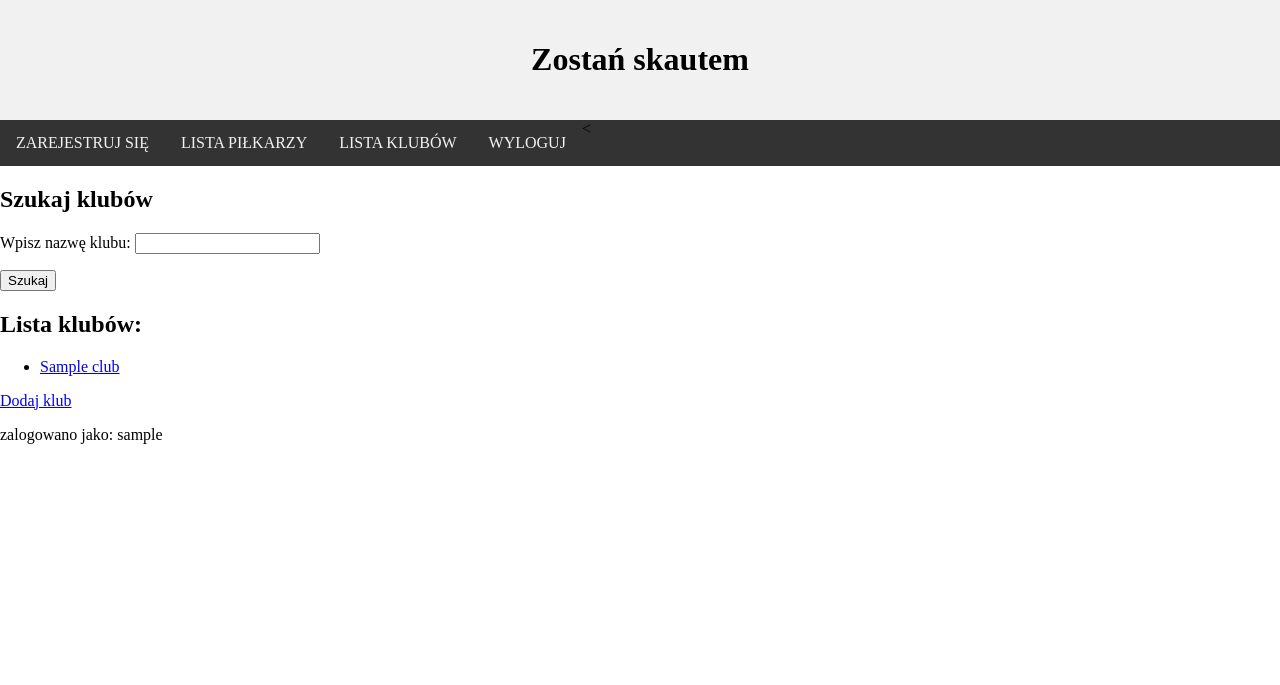
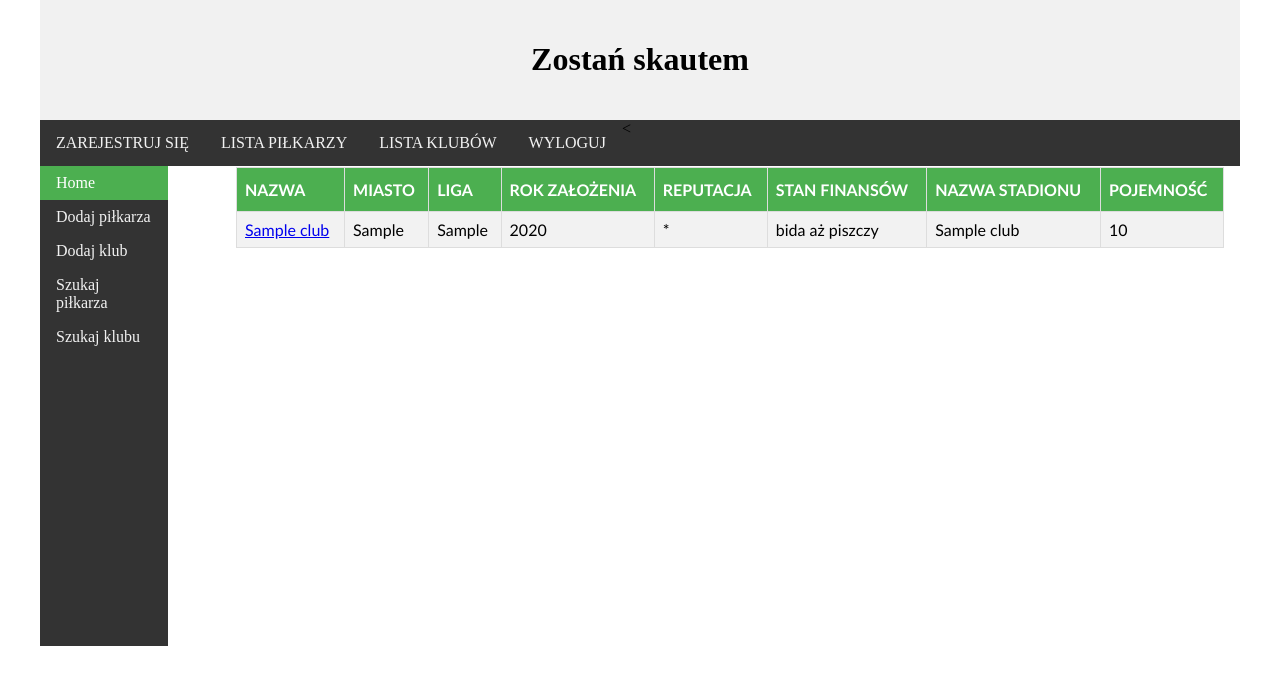
Before and after one commit to MicKrajewski/Projekt_koncowy, a Django app: page /clubs/ in a window 1280 px wide. Shown: the top 685 px of the page. Run offline with Django 3.2, Linux system fonts and the light colour scheme; a user stored in the database is signed in; tables that the repository leaves empty hold one stand-in row (values such as "Sample post").

Commit message:
version 1.8 ładne tableki

```diff
--- a/Zostan_scoutem/Scout/static/css/style.css
+++ b/Zostan_scoutem/Scout/static/css/style.css
@@ -4,6 +4,9 @@
 
 body {
   margin: 0;
+  width: 1200px;
+  margin-left: auto;
+  margin-right: auto;
 }
 
 /* Style the header */
@@ -35,6 +38,34 @@
     color: black;
 }
 
+
+.backnav {
+    list-style-type: none;
+    margin: 0;
+    padding: 0;
+    width: 10%;
+    background-color: #333;
+    position: fixed;
+    height: 60%;
+    overflow: auto;
+}
+
+.backnav li a {
+    display: block;
+    color: #f2f2f2;
+    padding: 8px 16px;
+    text-decoration: none;
+}
+
+.backnav li a.active {
+    background-color: #4CAF50;
+    color: white;
+}
+
+.backnav li a:hover:not(.active) {
+    background-color: #555;
+    color: white;
+}
 /*body {*/
     /*background-color: #f5f5f5;*/
 	/*color: black;*/
--- a/Zostan_scoutem/Scout/templates/base.html
+++ b/Zostan_scoutem/Scout/templates/base.html
@@ -7,44 +7,6 @@
         <link rel="stylesheet" href="{% static 'css/style.css' %}">
 
     </head>
-    <style>
-* {
-    box-sizing: border-box;
-}
-
-body {
-  margin: 0;
-}
-
-/* Style the header */
-.header {
-    background-color: #f1f1f1;
-    padding: 20px;
-    text-align: center;
-}
-
-/* Style the top navigation bar */
-.topnav {
-    overflow: hidden;
-    background-color: #333;
-}
-
-/* Style the topnav links */
-.topnav a {
-    float: left;
-    display: block;
-    color: #f2f2f2;
-    text-align: center;
-    padding: 14px 16px;
-    text-decoration: none;
-}
-
-/* Change color on hover */
-.topnav a:hover {
-    background-color: #ddd;
-    color: black;
-}
-</style>
 
 
     <body>
@@ -65,18 +27,27 @@
                 {% endif %}
         </div>
 
+    <div class="backnav">
+        <li><a class="active" href="">Home</a></li>
+        <li><a href="/add-player">Dodaj piłkarza</a></li>
+        <li><a href="/add-club">Dodaj klub</a></li>
+        <li><a href="/search-player">Szukaj piłkarza</a></li>
+        <li><a href="/search-club">Szukaj klubu</a></li>
+    </div>
 
+    <div style="margin-left:15%;padding:1px 16px;height:100%;">
         {% block content %}
         {% endblock %}
+    </div>
 
-    <footer>
-            <p>
-                 {% if user.is_authenticated %}
-                    zalogowano jako: {{ user }}
+    <!--<footer>-->
+            <!--<p>-->
+                 <!--{% if user.is_authenticated %}-->
+                    <!--zalogowano jako: {{ user }}-->
 
-                {% endif %}
-            </p>
-        </footer>
+                <!--{% endif %}-->
+            <!--</p>-->
+        <!--</footer>-->
 
 
     </body>
--- a/Zostan_scoutem/Scout/templates/clubs.html
+++ b/Zostan_scoutem/Scout/templates/clubs.html
@@ -1,27 +1,48 @@
 {% extends "base.html" %}
 
 {% block content %}
-<h2>Szukaj klubów</h2>
-<form method="POST">
-{{ form.as_p }}
-{% csrf_token %}
-<button type="submit">Szukaj</button>
-</form>
 
-<h2>Lista klubów:</h2>
-<ul>
+<div style="overflow-x:auto;">
+<table id="customers">
+    <tr>
+        <th scope="col">NAZWA</th>
+        <th scope="col">MIASTO</th>
+        <th scope="col">LIGA</th>
+        <th scope="col">ROK ZAŁOŻENIA</th>
+        <th scope="col">REPUTACJA</th>
+        <th scope="col">STAN FINANSÓW</th>
+        <th scope="col">NAZWA STADIONU</th>
+        <th scope="col">POJEMNOŚĆ</th>
+
+    </tr>
     {% for element in clubs %}
-            <li><a href="/club/{{ element.id }}">{{ element.name }}</a></li>
 
-            {% endfor %}
-</ul>
-<ul>
-{% for name in result %}
-    <li><a href="/club/{{ name.id }}">{{ name.name }}</a></li>
+    <tr>
+      <td><a href="/club/{{ element.id }}">{{ element.name }}</a></td>
+      <td>{{ element.city }}</td>
+      <td>{{ element.league }}</td>
+      <td>{{ element.year }}</td>
+      <td>{{ element.get_reputation_display }}</td>
+      <td>{{ element.get_money_display }}</td>
+      <td>{{ element.arena_name }}</td>
+      <td>{{ element.arena_capacity }}</td>
+    </tr>
+
+
     {% endfor %}
-</ul>
 
-<a href="/add-club">Dodaj klub</a>
+</table>
+
+
+
+<!--<ul>-->
+    <!--{% for element in clubs %}-->
+            <!--<li><a href="/club/{{ element.id }}">{{ element.name }}</a></li>-->
+
+            <!--{% endfor %}-->
+<!--</ul>-->
+
+
 
 
 {% endblock %}
--- a/Zostan_scoutem/Scout/views.py
+++ b/Zostan_scoutem/Scout/views.py
@@ -32,6 +32,23 @@
             return HttpResponse("Nie da się!")
 
 
+class SearchClubView(View):
+
+    def get(self, request):
+        form = ClubSearchForm()
+        clubs = Club.objects.all().order_by("name")
+        return render(request, "search-club.html", {"clubs":clubs, "form": form})
+
+    def post(self, request):
+        form = ClubSearchForm(request.POST)
+        if form.is_valid():
+            name = form.cleaned_data['name']
+            result = Club.objects.filter(name__icontains=name)
+        # else:
+        #     return render(request, "players.html", {"form": PlayerSearchForm(), "msg": "Nie ma takiego piłkarza w bazie"})
+        return render(request, "search-club.html", {"form": form, "result": result})
+
+
 class ClubIdView(View):
     def get(self, request, id):
         club = get_object_or_404(Club, pk=id)
@@ -59,6 +76,14 @@
         players = Player.objects.all().order_by("last_name")
         return render(request, "players.html", {"players": players, "form": form})
 
+
+class SearchPlayerView(View):
+
+    def get(self, request):
+        form = PlayerSearchForm()
+        players = Player.objects.all().order_by("last_name")
+        return render(request, "search-player.html", {"players": players, "form": form})
+
     def post(self, request):
         form = PlayerSearchForm(request.POST)
         if form.is_valid():
@@ -66,7 +91,8 @@
             result = Player.objects.filter(last_name__icontains=name)
         # else:
         #     return render(request, "players.html", {"form": PlayerSearchForm(), "msg": "Nie ma takiego piłkarza w bazie"})
-        return render(request, "players.html", {"form": form, "result": result})
+        return render(request, "search-player.html", {"form": form, "result": result})
+
 
 
 class PlayerIdView(View):
--- a/Zostan_scoutem/Zostan_scoutem/urls.py
+++ b/Zostan_scoutem/Zostan_scoutem/urls.py
@@ -16,7 +16,8 @@
 from django.contrib import admin
 from django.urls import path
 from Scout.views import (ClubsView, ClubIdView, AddClubsView, ClubUpdateView, PlayersView, PlayerIdView, AddPlayerView,
-                         PlayerUpdateView, LoginView, LogoutView, ListUsersView, SignupView)
+                         PlayerUpdateView, LoginView, LogoutView, ListUsersView, SignupView, SearchPlayerView,
+                         SearchClubView)
 
 urlpatterns = [
     path('admin/', admin.site.urls),
@@ -32,4 +33,6 @@
     path('logout/', LogoutView.as_view(), name="logout"),
     path('list-users/', ListUsersView.as_view(), name="list-users"),
     path('signup/', SignupView.as_view(), name="signup"),
+    path('search-player/', SearchPlayerView.as_view(), name="search_player"),
+    path('search-club/', SearchClubView.as_view(), name="search_club"),
 ]
```
Also changed, not shown: Zostan_scoutem/Scout/templates/players.html (+2 -13 lines), Zostan_scoutem/Scout/templates/search-club.html (added, +17 -0 lines), Zostan_scoutem/Scout/templates/search-player.html (added, +40 -0 lines).
